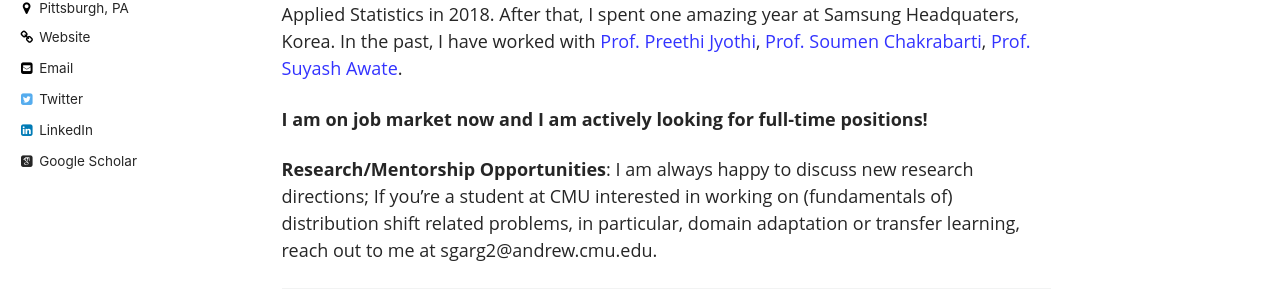
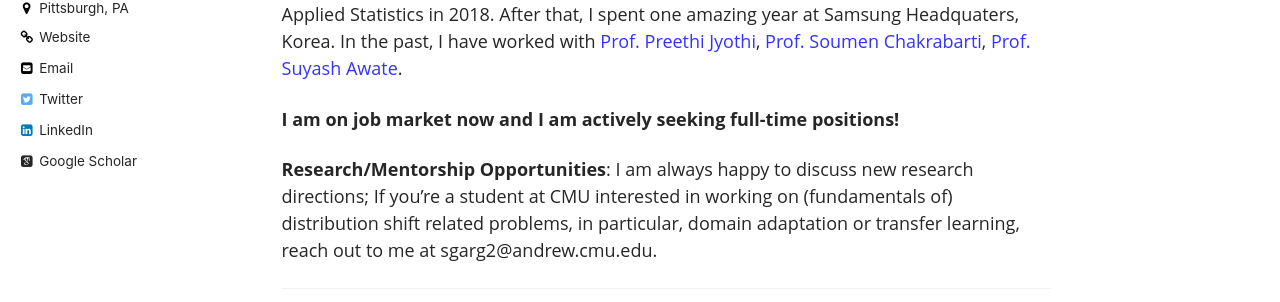
Before and after one commit to saurabhgarg1996/saurabhgarg1996.github.io, a Jekyll site: the page built from _pages/about.md, in a window 1280 px wide and 1150 px high. Shown: the part 356-658 px from the top of the window. Built offline with Jekyll 4.4.1, drawn with Linux system fonts in a browser that asks for light colours; some web fonts are replaced.

Commit message:
Dist shift updates

```diff
--- a/_pages/about.md
+++ b/_pages/about.md
@@ -16,7 +16,7 @@ My PhD is supported by Bloomberg PhD Fellowship, [JP Morgan AI PhD Fellowship](h
 I did my undergrad from IIT Bombay, India with major and honors in CS and minors in Applied Statistics in 2018. After that, I spent one amazing year at Samsung Headquaters, Korea. In the past, I have worked with [Prof. Preethi Jyothi](https://www.cse.iitb.ac.in/~pjyothi), [Prof. Soumen Chakrabarti](https://www.cse.iitb.ac.in/~soumen), [Prof. Suyash Awate](https://www.cse.iitb.ac.in/~suyash).
 
 
-**I am on job market now and I am actively looking for full-time positions!**
+**I am on job market now and I am actively seeking full-time positions!**
 
 **Research/Mentorship Opportunities**: I am always happy to discuss new research directions; If you're a student at CMU interested in working on (fundamentals of) distribution shift related problems, in particular, domain adaptation or transfer learning, reach out to me at sgarg2@andrew.cmu.edu.
 
```
